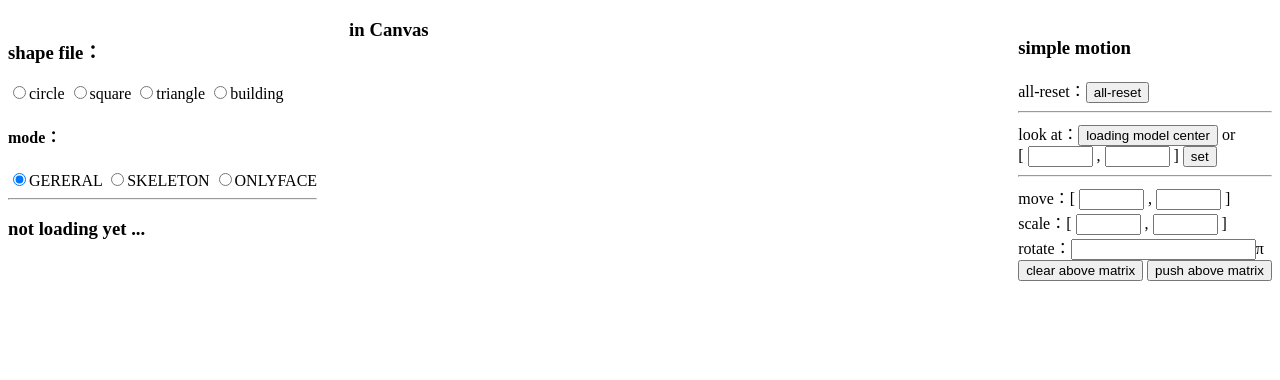
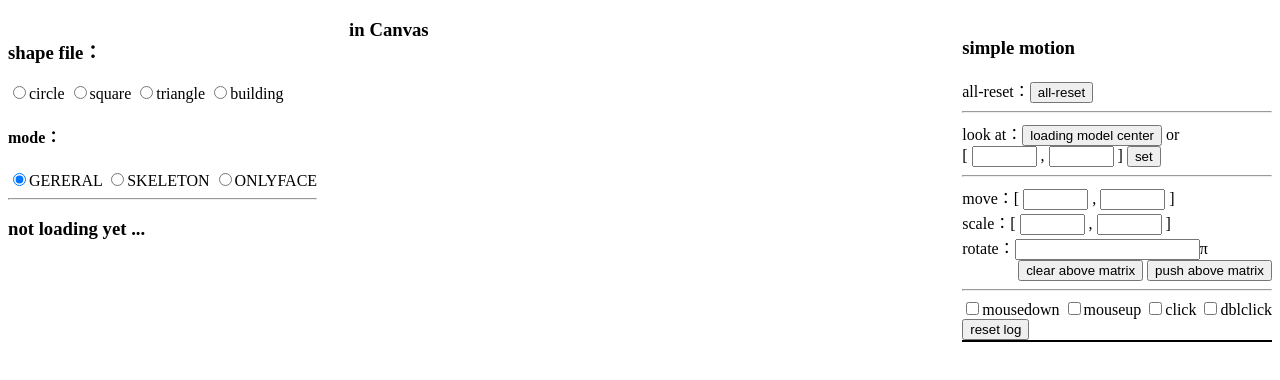
Before and after one commit to Ichi1234567/canvasLab, a plain HTML site: page demo/objReader.html in a window 1280 px wide. Drawn offline with nearby package versions, Linux system fonts and the light colour scheme.

Commit message:
增加測試event的controller和log

```diff
--- a/demo/objReader.html
+++ b/demo/objReader.html
@@ -58,6 +58,18 @@
                 <button id="clearMtx">clear above matrix</button>
                 <button id="pushMtx">push above matrix</button>
             </div>
+            <div style="clear: both;"></div>
+            <hr>
+            <div>
+                <input type="checkbox" name="evts" val="mousedown"/>mousedown
+                <input type="checkbox" name="evts" val="mouseup"/>mouseup
+                <input type="checkbox" name="evts" val="click"/>click
+                <input type="checkbox" name="evts" val="dblclick"/>dblclick
+                <br>
+                <button id="reset-ev-log">reset log</button><br>
+                <div style="border: 1px solid black;" id="evlog">
+                </div>
+            </div>
             <div id="cache"></div>
         </div>
         <div>
```
Also changed, not shown: 1 other file.
